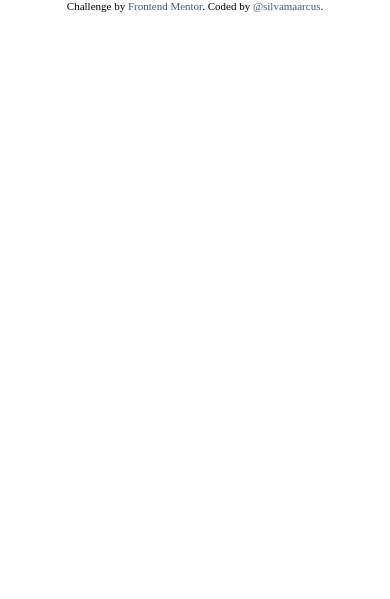
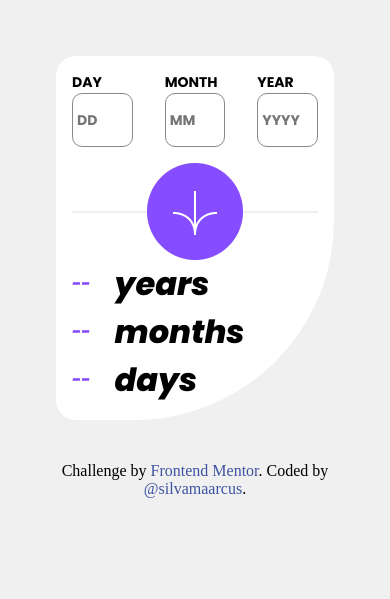
Before and after one commit to silvamaarcus/age-calculator-app, a plain HTML site: page index.html in a window 390 px wide. Drawn offline with Linux system fonts and the light colour scheme.

Commit message:
:construction: HTML estruturado. :iphone: Responsividade aplicada.

```diff
--- a/index.html
+++ b/index.html
@@ -8,27 +8,61 @@
   <link rel="preconnect" href="https://fonts.googleapis.com">
   <link rel="preconnect" href="https://fonts.gstatic.com" crossorigin>
   <link href="https://fonts.googleapis.com/css2?family=Poppins:ital,wght@0,400;0,700;1,400;1,800&display=swap" rel="stylesheet">
-  <link rel="stylesheet" href="./src/css/style.css"">
+  <link rel="stylesheet" href="./src/css/style.css">
   <title>Frontend Mentor | Age calculator app</title>
-  <style>
-    .attribution {
-      font-size: 11px;
-      text-align: center;
-    }
-
-    .attribution a {
-      color: hsl(228, 45%, 44%);
-    }
-  </style>
 </head>
 
 <body>
+  <main class=" main">
+    <div class="main-container">
+      <div class="container-date">
+        <div>
+          <label for="day" class="font-input-title">DAY</label>
+          <input type="number" id="day" min="0" max="31" placeholder="DD">
+        </div>
 
+        <div>
+          <label for="month" class="font-input-title">MONTH</label>
+          <input type="number" id="month" min="0" max="12" placeholder="MM">
+        </div>
 
-  <div class=" attribution">
-  Challenge by <a href="https://www.frontendmentor.io?ref=challenge" target="_blank">Frontend Mentor</a>.
-  Coded by <a href="https://github.com/silvamaarcus">@silvamaarcus</a>.
-  </div>
-  </body>
+        <div>
+          <label for="year" class="font-input-title">YEAR</label>
+          <input type="number" id="year" min="0" placeholder="YYYY">
+        </div>
+      </div>
+
+      <button type="submit" class="btn-principal">
+        <img src="./src/image/button.png">
+      </button>
+
+      <div class="container-result font-result">
+        <div>
+          <span>--</span>
+          <h1>years</h1>
+        </div>
+
+        <div>
+          <span>--</span>
+          <h1>months</h1>
+        </div>
+
+        <div>
+          <span>--</span>
+          <h1>days</h1>
+        </div>
+      </div>
+
+    </div>
+
+    <div class="attribution">
+      Challenge by <a href="https://www.frontendmentor.io?ref=challenge" target="_blank">Frontend Mentor</a>.
+      Coded by <a href="https://github.com/silvamaarcus">@silvamaarcus</a>.
+    </div>
+  </main>
+
+  <script type="module" src="./src/js/app.js"></script>
+
+</body>
 
 </html>
--- a/src/css/style.scss
+++ b/src/css/style.scss
@@ -1,3 +1,9 @@
 @import "../scss/normalize";
 @import "../scss/typography";
 @import "../scss/colors";
+
+@import "../scss/index/main";
+@import "../scss/index/date";
+@import "../scss/index/button";
+@import "../scss/index/result";
+@import "../scss/index/attribution";
--- a/src/scss/_colors.scss
+++ b/src/scss/_colors.scss
@@ -1,8 +1,8 @@
 //Primary
-$p1: #864CFF;
+$p1: #864cff;
 
 //Neutra
-$n1: #FFFFFF;
-$n2: #F0F0F0;
+$n1: #ffffff;
+$n2: #f0f0f0;
 $n3: #898989;
 $n4: #151515;
--- a/src/scss/_normalize.scss
+++ b/src/scss/_normalize.scss
@@ -1,3 +1,5 @@
+@import "./colors";
+
 * {
   padding: 0;
   margin: 0;
@@ -6,4 +8,9 @@
   text-decoration: none;
   font-style: none;
   list-style: none;
+  outline: none;
 }
+
+body {
+  background-color: $n2;
+}
--- a/src/scss/_typography.scss
+++ b/src/scss/_typography.scss
@@ -2,10 +2,6 @@
   font: 700 0.875rem/1.5 "Poppins", sans-serif;
 }
 
-.font-input {
-  font: 700 2rem/1.5 "Poppins", sans-serif;
+.font-result {
+  font: italic 700 3rem/1.5 "Poppins", sans-serif;
 }
-
-.font-result {
-  font: 800i 6.25rem/1.5 "Poppins", sans-serif;
-}
--- /dev/null
+++ b/src/scss/index/_attribution.scss
@@ -0,0 +1,8 @@
+.attribution {
+  padding: 42px 0;
+  text-align: center;
+}
+
+.attribution a {
+  color: hsl(228, 45%, 44%);
+}
--- /dev/null
+++ b/src/scss/index/_button.scss
@@ -0,0 +1,28 @@
+.btn-principal {
+  width: 100%;
+  display: flex;
+  justify-content: end;
+  background: transparent;
+  cursor: pointer;
+  position: relative;
+  z-index: 0;
+}
+
+.btn-principal::before {
+  content: "";
+  display: flex;
+  align-self: center;
+  position: absolute;
+  z-index: -1;
+  top: 48px;
+  left: 0;
+  width: 100%;
+  height: 2px;
+  background-color: $n2;
+}
+
+@media (max-width: 768px) {
+  .btn-principal {
+    justify-content: center;
+  }
+}
--- /dev/null
+++ b/src/scss/index/_date.scss
@@ -0,0 +1,51 @@
+.container-date {
+  width: 100%;
+  display: grid;
+  grid-template-columns: repeat(4, 1fr);
+  align-items: center;
+  gap: 32px;
+}
+
+.container-date div {
+  display: grid;
+  grid-template-columns: 1fr;
+  max-width: 160px;
+}
+
+input {
+  width: 100%;
+  height: 72px;
+  border: 1px solid $n3;
+  border-radius: 10px;
+  font: 700 2rem/1.5 "Poppins", sans-serif;
+  padding-left: 16px;
+}
+input:focus {
+  border: 2px solid $p1;
+}
+
+@media (max-width: 768px) {
+  .container-date {
+    grid-template-columns: repeat(3, 1fr);
+    margin-bottom: 16px;
+  }
+  input {
+    font: 700 1.5rem/1.5 "Poppins", sans-serif;
+    padding-left: 8px;
+  }
+}
+
+@media (max-width: 568px) {
+  input {
+    font: 700 1.25rem/1.5 "Poppins", sans-serif;
+    padding-left: 8px;
+    height: 54px;
+  }
+}
+
+@media (max-width: 400px) {
+  input {
+    padding-left: 4px;
+    font: 700 .875rem/1.5 "Poppins", sans-serif;
+  }
+}
--- /dev/null
+++ b/src/scss/index/_main.scss
@@ -0,0 +1,23 @@
+.main{
+  padding: 56px;
+}
+
+.main-container {
+  background: $n1;
+  max-width: 1200px;
+  margin: 0 auto;
+  padding: 56px;
+  border-radius: 20px 20px 200px 20px;
+}
+
+@media (max-width: 568px) {
+  .main-container {
+    padding: 32px;
+  }
+}
+
+@media (max-width: 400px) {
+  .main-container {
+    padding: 16px;
+  }
+}
--- /dev/null
+++ b/src/scss/index/_result.scss
@@ -0,0 +1,27 @@
+.container-result div {
+  display: flex;
+  align-items: center;
+  gap: 24px;
+}
+
+span {
+  color: $p1;
+}
+
+@media (max-width: 768px) {
+  .font-result {
+    font: italic 700 2rem/1.5 "Poppins", sans-serif;
+  }
+}
+
+@media (max-width: 568px) {
+  .font-result {
+    font: italic 700 1.5rem/1.5 "Poppins", sans-serif;
+  }
+}
+
+@media (max-width: 400px) {
+  .font-result {
+    font: italic 700 1rem/1.5 "Poppins", sans-serif;
+  }
+}
```
Also changed, not shown: src/css/style.css, src/image/button.png (added), 1 other file.
